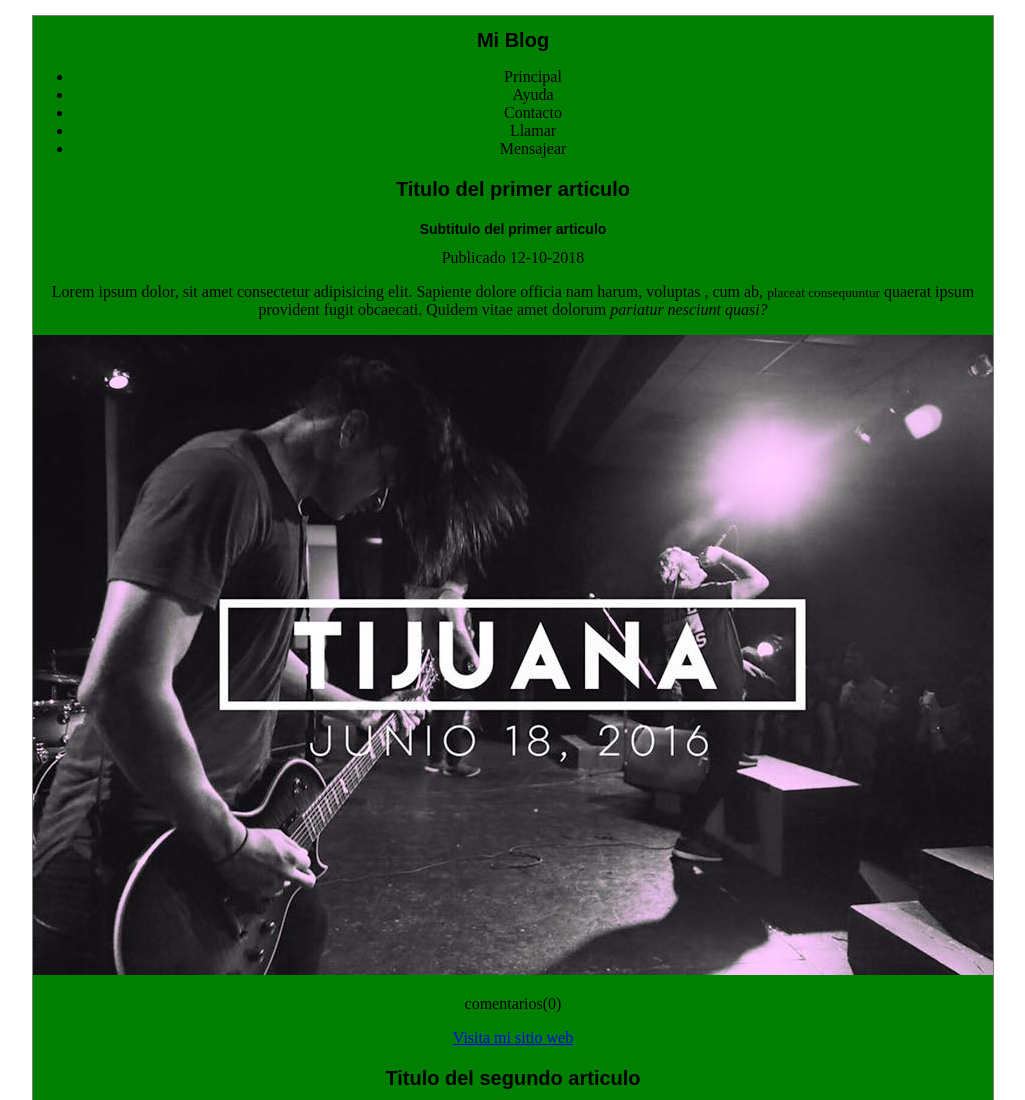
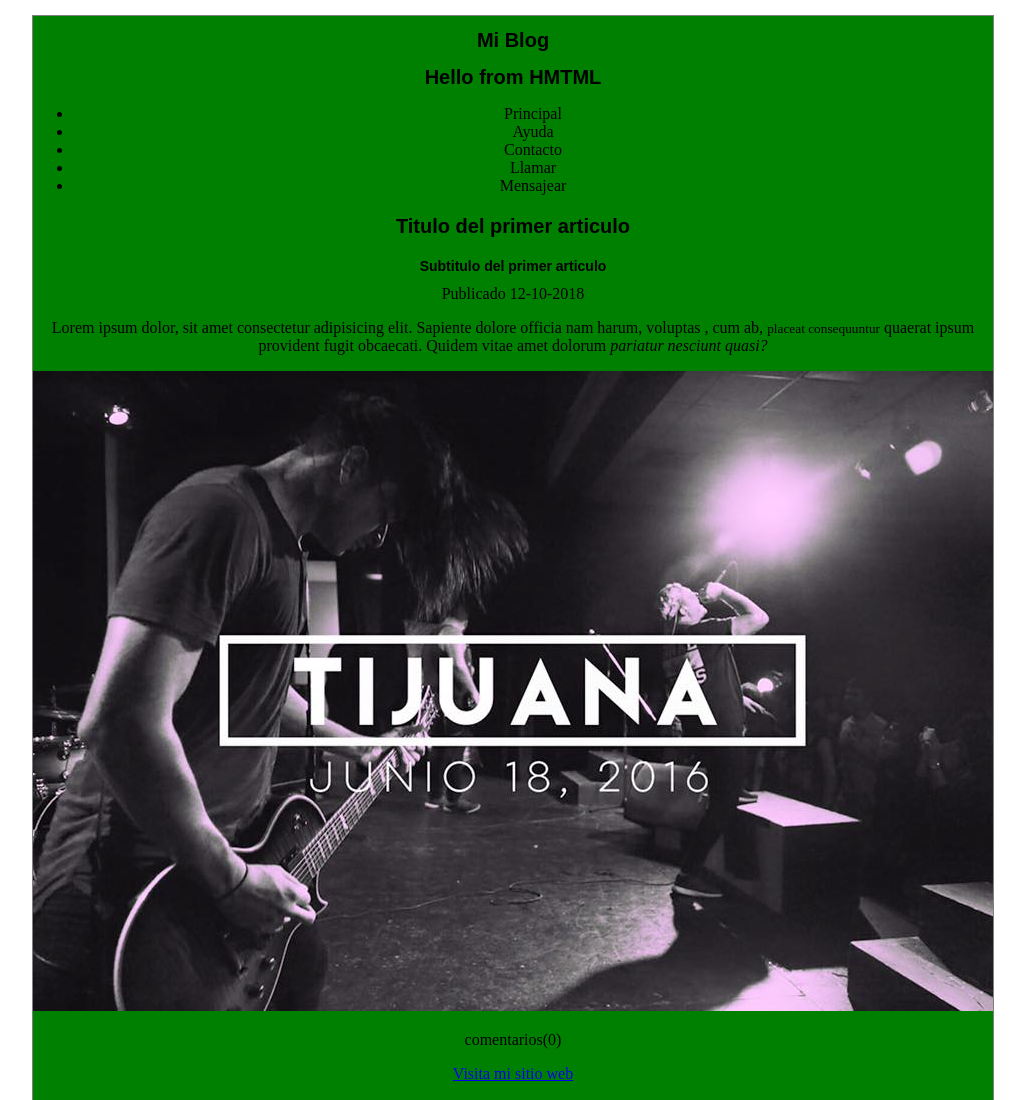
Before and after one commit to MiltonLopz/MiPrimerPaginaWEb, a plain HTML site: page index.html in a window 1280 px wide. Shown: the top 1100 px of the page, without its empty margins (127-1152 px from the left). Drawn offline with Linux system fonts and the light colour scheme.

Commit message:
Mensaje desde html

```diff
--- a/index.html
+++ b/index.html
@@ -14,6 +14,7 @@
 
         <header class="green">
             <h1>Mi Blog</h1>
+            <h1>Hello from HMTML</h1>
             </header>
 
             <nav >
```
